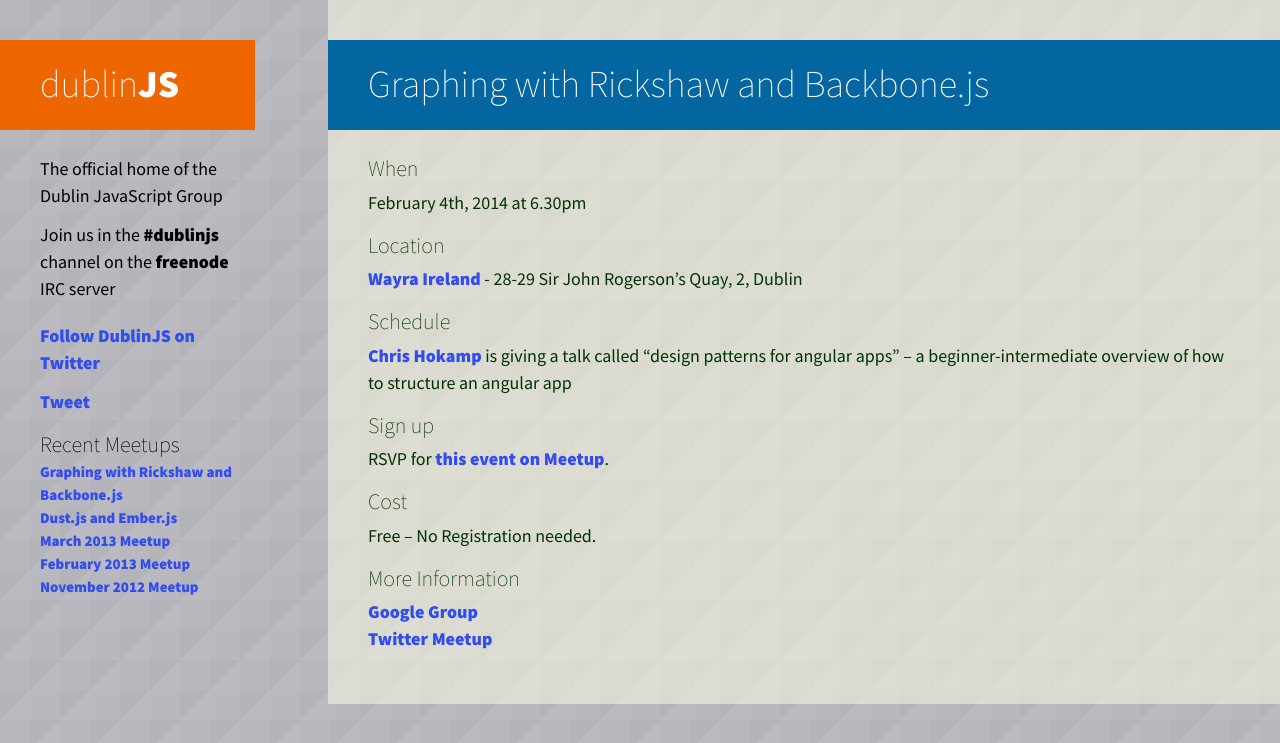
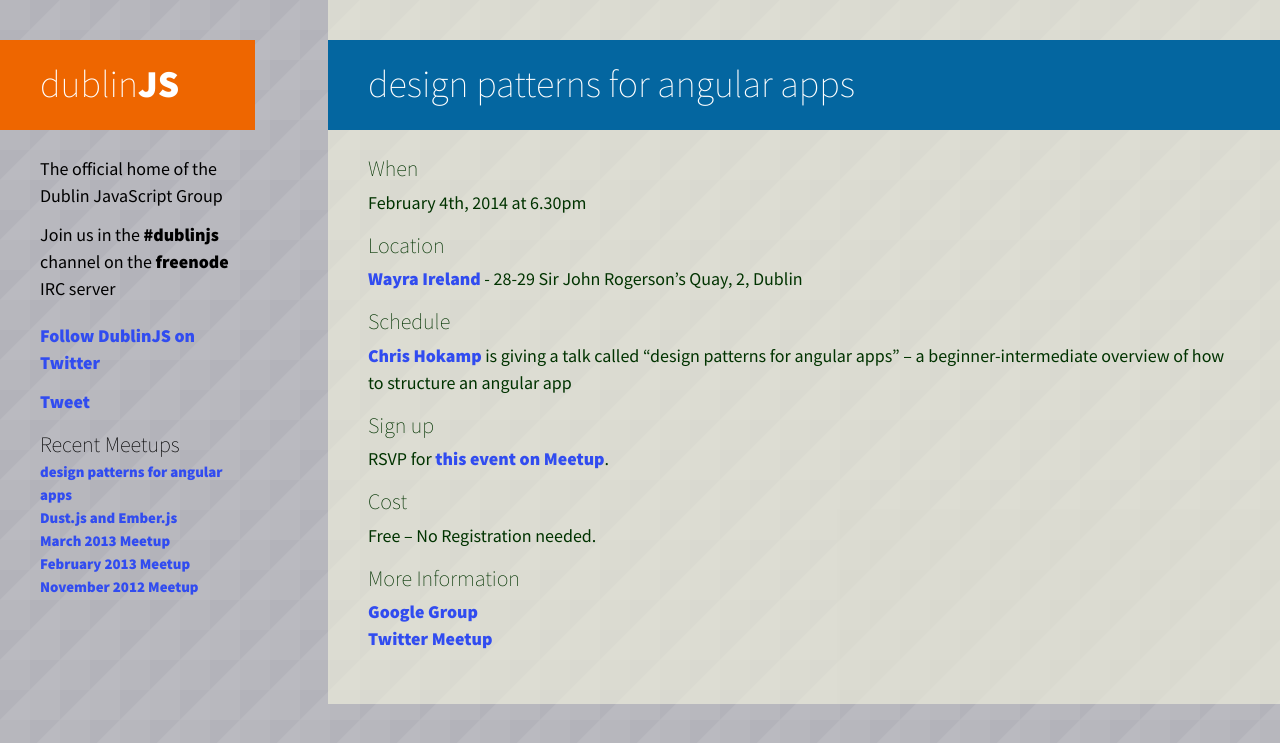
Before and after one commit to dublinjs/dublinjs.github.com, a Jekyll site: the page built from _posts/2014-04-02-february2014-meetup.markdown, in a window 1280 px wide. Shown: the top 743 px of the page. Built offline with Jekyll 4.4.1, drawn with Linux system fonts in a browser that asks for light colours; Markdown is read by kramdown in place of the engine named in the settings; comment, search, counter and statistics services are not loaded; a file with an impossible date is left out.

Commit message:
Update 2014-04-02-february2014-meetup.markdown

```diff
--- a/_posts/2014-04-02-february2014-meetup.markdown
+++ b/_posts/2014-04-02-february2014-meetup.markdown
@@ -1,7 +1,7 @@
 ---
 layout: post
-title: 'Graphing with Rickshaw and Backbone.js'
-description: "This month we have a talk on Graphing with Rickshaw and Backbone.js from Richard Powell."
+title: 'design patterns for angular apps'
+description: "A beginner-intermediate overview of how to structure an angular app"
 image_url: /images/default.png
 ---
 
```
